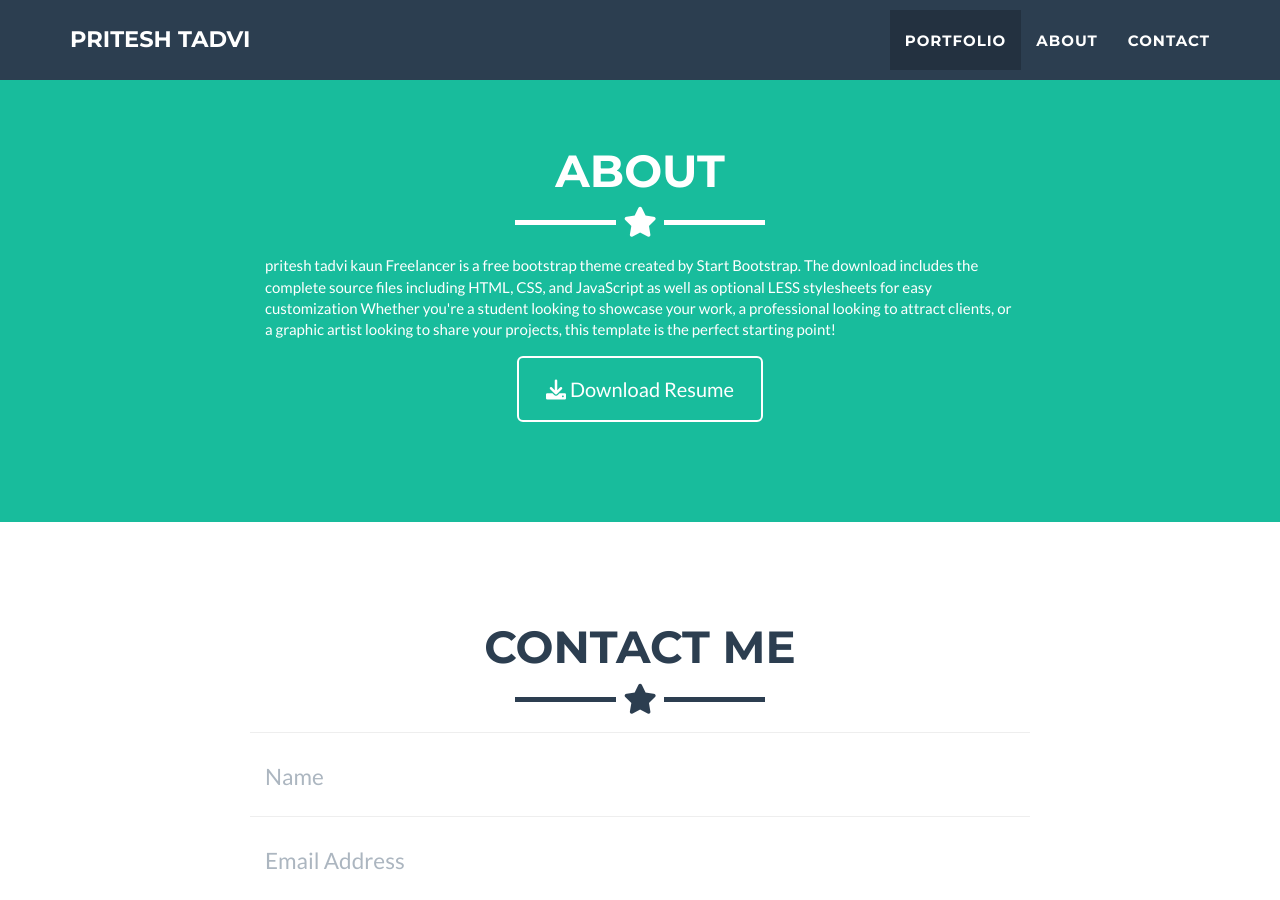
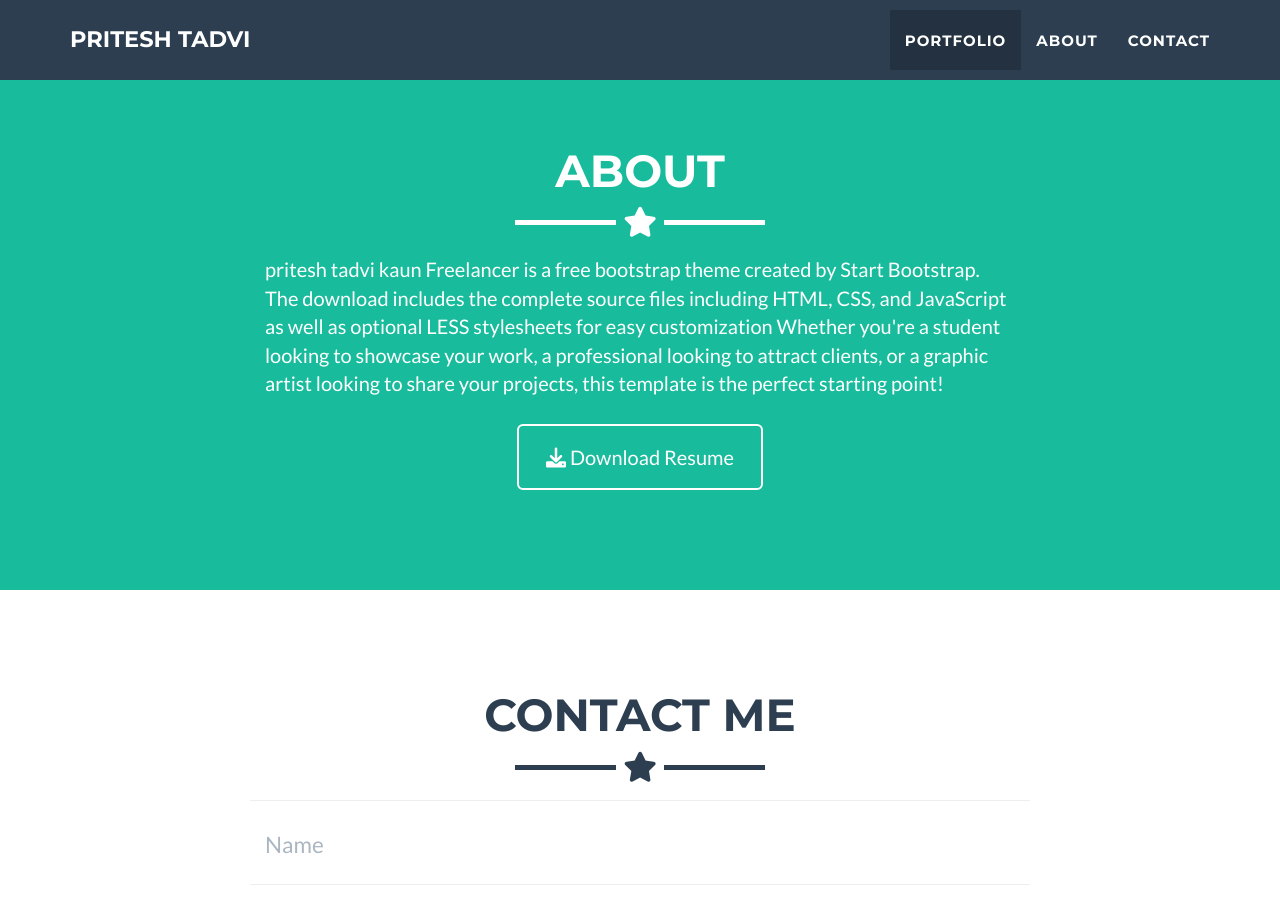
Before and after one commit to jeromelachaud/freelancer-theme, a Jekyll site: the page built from _posts/2014-07-18-project-1.markdown, in a window 1280 px wide and 900 px high, scrolled down 1626 px. Built offline with Jekyll 4.4.1, drawn with Linux system fonts in a browser that asks for light colours.

Commit message:
Update about.html added p tag

```diff
--- a/_includes/about.html
+++ b/_includes/about.html
@@ -9,10 +9,11 @@
     </div>
     <div class="row">
       <div class="col-lg-8 col-lg-offset-2">
-        pritesh tadvi kaun Freelancer is a free bootstrap theme created by Start Bootstrap. The download includes the complete
+        <p>pritesh tadvi kaun Freelancer is a free bootstrap theme created by Start Bootstrap. The download includes the complete
           source files including HTML, CSS, and JavaScript as well as optional LESS stylesheets for easy
           customization Whether you're a student looking to showcase your work, a professional looking to attract clients, or
           a graphic artist looking to share your projects, this template is the perfect starting point!
+          </p>
       </div>
 <!--       <div class="col-lg-4 col-lg-offset-2">
         <p>Freelancer is a free bootstrap theme created by Start Bootstrap. The download includes the complete
```
